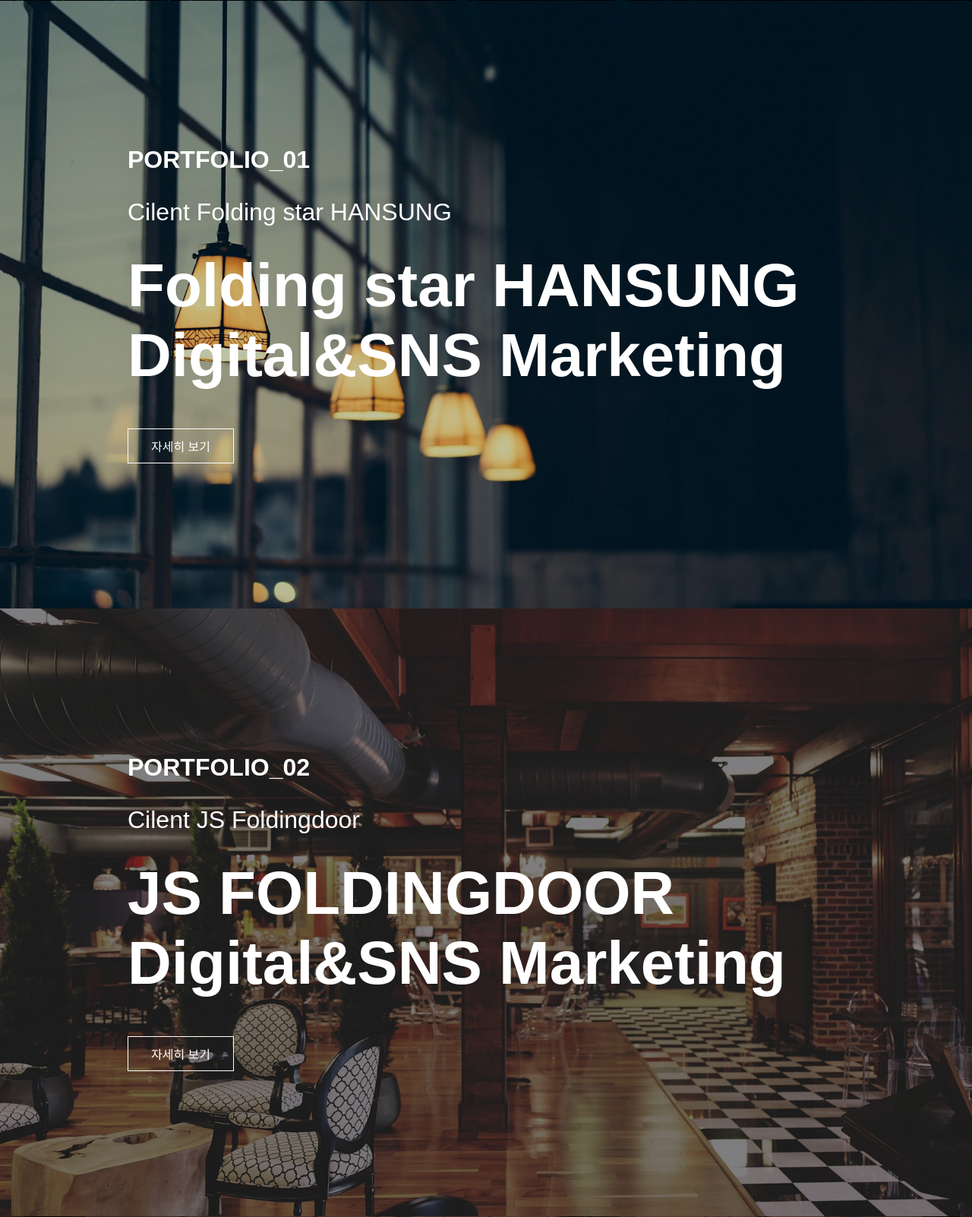
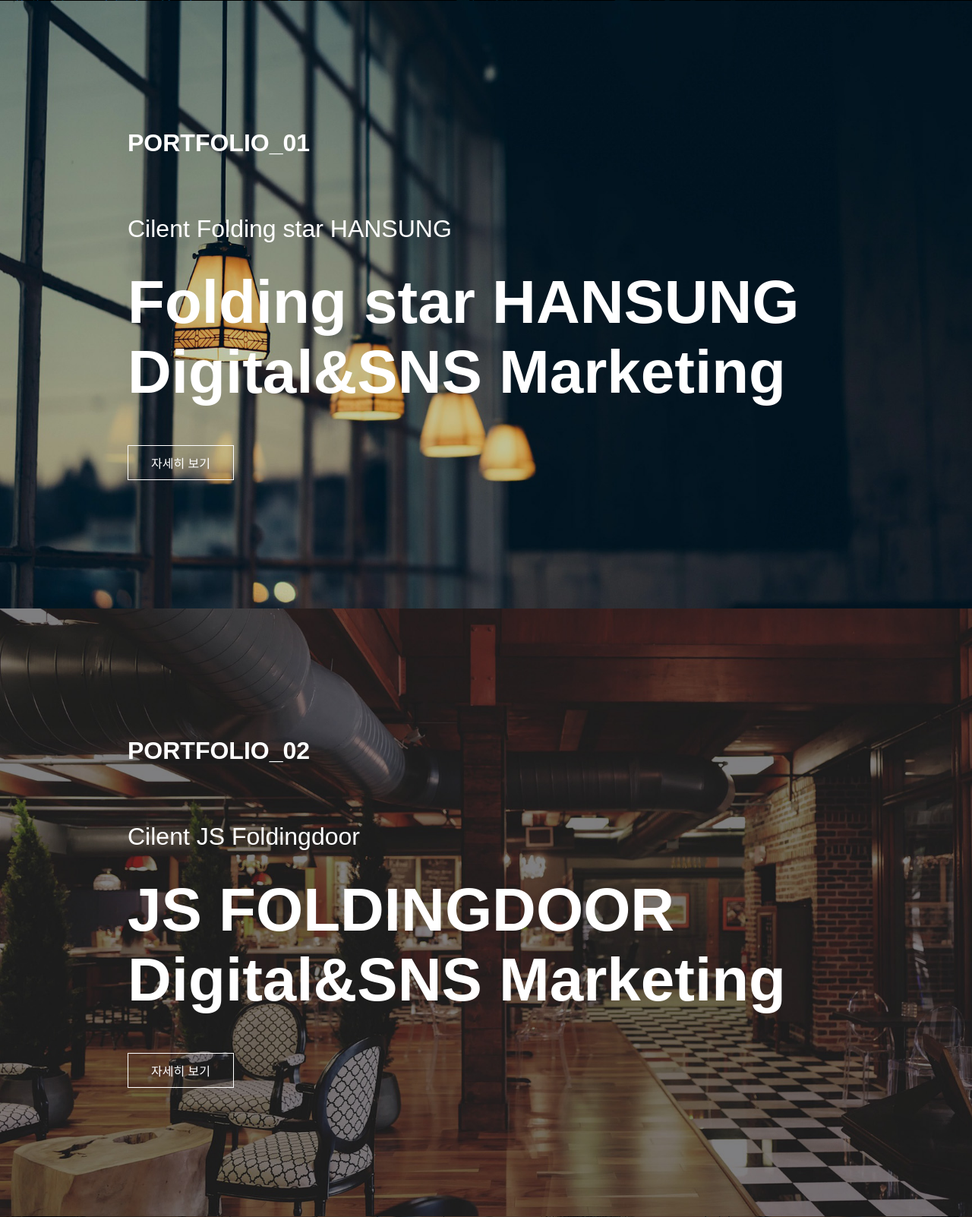
Before and after one commit to hoho3028/homepage, a PHP site: page /animepage.html in a window 1280 px wide. Shown: the part 799-2401 px from the top of the page at 76% size. Run offline with PHP 8.4, Linux system fonts and the light colour scheme; some web fonts are replaced.

Commit message:
Update style_css.css

```diff
--- a/css/style_css.css
+++ b/css/style_css.css
@@ -24,7 +24,7 @@
       font-family: 'Montserrat', sans-serif;
       font-weight:900;
     }
-    p.pot{
+    .content p.pot{
       font-family: 'Montserrat', sans-serif;
       font-weight:600;
       padding-top:0;
```
